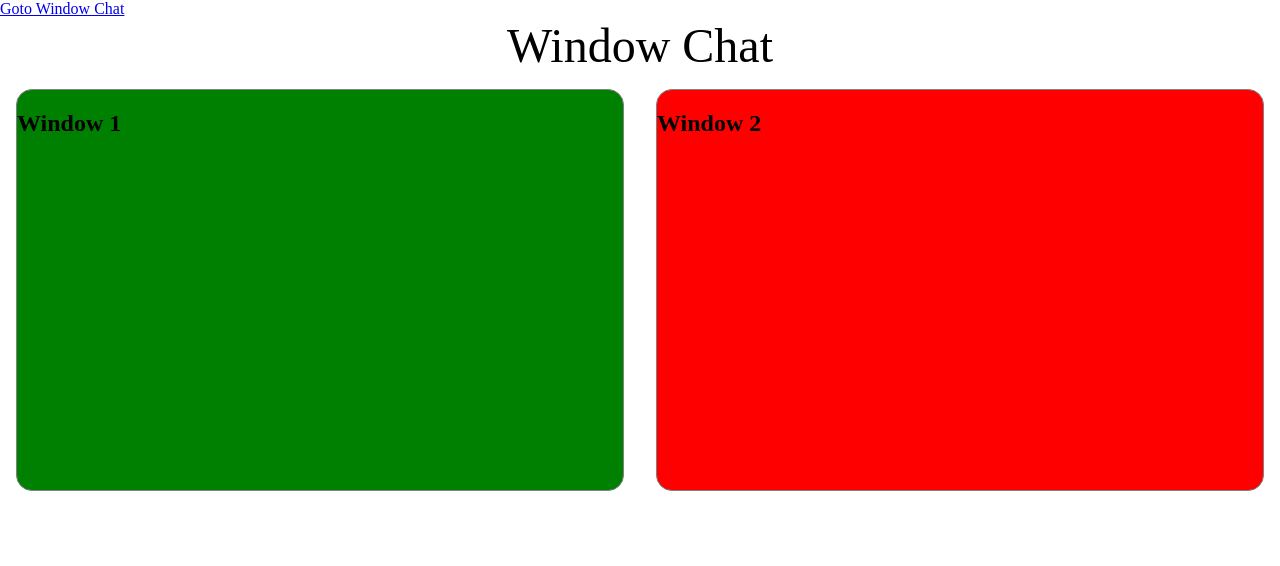
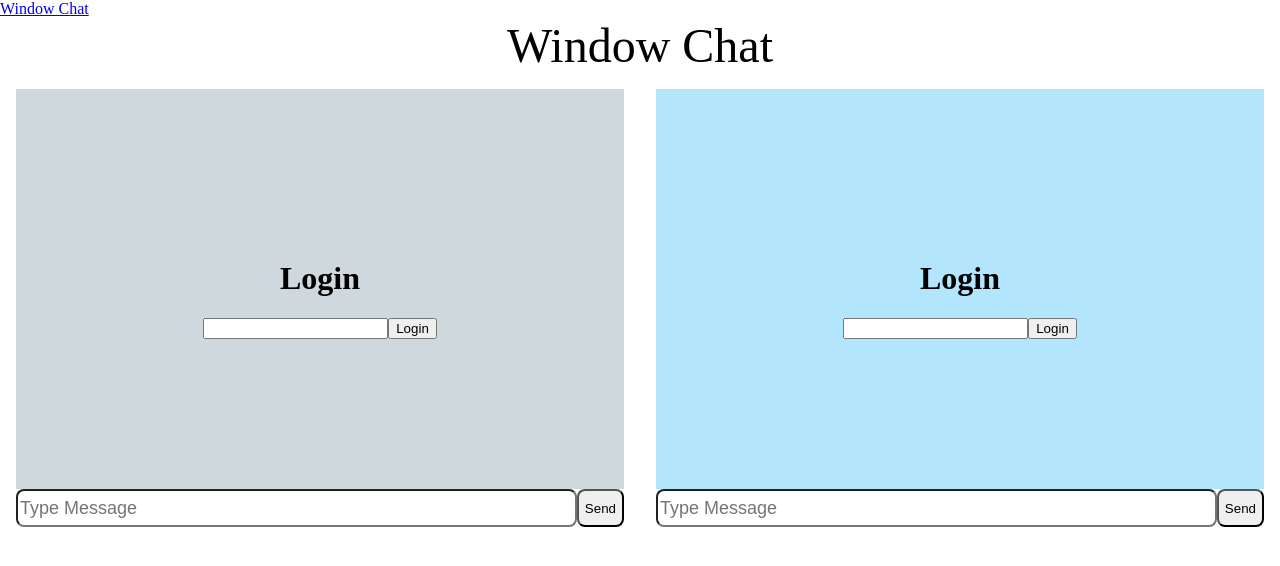
Before and after one commit to rajath002/React-Adv, a React (Create React App) app: page /window-chat in a window 1280 px wide. Shown: the top 566 px of the page. Built offline with nearby package versions, Linux system fonts and the light colour scheme.

Commit message:
feat(chat-window): Created two windows for chat, Powered by custom hook

```diff
--- a/package.json
+++ b/package.json
@@ -13,6 +13,7 @@
     "@types/react-dom": "^18.0.5",
     "async": "^3.2.4",
     "axios": "^0.21.1",
+    "classnames": "^2.3.2",
     "dotenv": "^16.0.1",
     "react": "^18.2.0",
     "react-beautiful-dnd": "^13.1.0",
--- a/src/App.tsx
+++ b/src/App.tsx
@@ -14,7 +14,9 @@ function App() {
     <ErrorBoundary>
       <Router>
         <div className="App">
-          <Link to={'/window-chat'}> Goto Window Chat</Link>
+          <header>
+            <Link to={"/window-chat"}> Window Chat</Link>
+          </header>
           <Routes>
             <Route path="/" element={<Listdetails />}></Route>
             <Route path="/postdetails/:id" element={<PostDetails />} />
--- /dev/null
+++ b/src/views/WindowChat/Window.tsx
@@ -0,0 +1,26 @@
+import classNames from "classnames";
+
+import { IWindow } from "./interface";
+import classes from "./windowChat.module.css";
+export default function Window(props: IWindow) {
+  return (
+    <>
+      <div>
+        <h4>Logged In User: {props.loggedInUser}</h4>
+        <div style={{ display: "flex", flexDirection: "column" }}>
+          {props.messages.map((text) => (
+            <div
+              key={text.id}
+              className={classNames(
+                classes.chat,
+                props.loggedInUser === text.sender && classes.chatBoxLeft
+              )}
+            >
+              {text.message}
+            </div>
+          ))}
+        </div>
+      </div>
+    </>
+  );
+}
--- /dev/null
+++ b/src/views/WindowChat/components/Login.tsx
@@ -0,0 +1,46 @@
+import { FormEvent, useState } from "react";
+
+interface ILogin {
+  onLogin: (username: string, windowName: string) => string;
+  windowName: string;
+}
+
+export default function Login(props: ILogin) {
+  const [error, setError] = useState("");
+
+  const login = (e: FormEvent) => {
+    e.preventDefault();
+    const target = e.target as typeof e.target & {
+      username: { value: string };
+    };
+    const result = props.onLogin(target.username.value, props.windowName);
+    console.log(result);
+
+    if (result) {
+      setError(result);
+    } else {
+      setError("");
+    }
+  };
+
+  return (
+    <div
+      style={{
+        display: "flex",
+        flexDirection: "column",
+        height: "100%",
+        justifyContent: "center",
+        alignItems: "center",
+      }}
+    >
+      <h1>Login</h1>
+      <form onSubmit={login} style={{ display: "flex" }}>
+        <input type="text" name="username" id="username" />
+        <button type="submit" style={{ textAlign: "center" }}>
+          Login
+        </button>
+      </form>
+      <div style={{ textAlign: "center" }}>{error}</div>
+    </div>
+  );
+}
--- /dev/null
+++ b/src/views/WindowChat/components/Textbox.tsx
@@ -0,0 +1,43 @@
+import classNames from "classnames";
+import { FormEvent } from "react";
+
+import classes from "./textbox.module.css";
+
+interface ITextbox {
+  onSubmit: (text: { message: string; loggedInUser: string }) => void;
+  loggedInUser: string;
+}
+
+export default function Textbox(props: ITextbox) {
+  const onSubmit = (e: FormEvent) => {
+    e.preventDefault();
+    const target = e.target as typeof e.target & {
+      message: { value: string };
+      reset: () => void;
+    };
+
+    if(!target.message.value.trim()) return;
+
+    props.onSubmit({
+      message: target.message.value,
+      loggedInUser: props.loggedInUser,
+    });
+    target.reset();
+  };
+  return (
+    <>
+      <form onSubmit={onSubmit}>
+        <div className={classNames(classes.textbox_container)}>
+          <input
+            type="text"
+            placeholder="Type Message"
+            name="message"
+            id="message"
+            className={classes.textbox}
+          />
+          <button>Send</button>
+        </div>
+      </form>
+    </>
+  );
+}
--- a/src/views/WindowChat/components/WindowOne.tsx
+++ /dev/null
@@ -1,9 +0,0 @@
-export default function WindowOne() {
-  return (
-    <>
-      <div>
-        <h2>Window 1</h2>
-      </div>
-    </>
-  );
-}
--- a/src/views/WindowChat/components/WindowTwo.tsx
+++ /dev/null
@@ -1,9 +0,0 @@
-export default function WindowTwo() {
-  return (
-    <>
-      <div>
-        <h2>Window 2</h2>
-      </div>
-    </>
-  );
-}
--- /dev/null
+++ b/src/views/WindowChat/components/textbox.module.css
@@ -0,0 +1,16 @@
+
+.textbox_container {
+    display: flex;
+    flex-direction: row;
+}
+
+.textbox {
+    width: 100%;
+    height: 2rem;
+    border-radius: 0.5rem;
+    font-size: large;
+}
+
+.textbox_container button {
+    border-radius: 0.5rem;
+}
--- /dev/null
+++ b/src/views/WindowChat/hooks/chatStore.tsx
@@ -0,0 +1,19 @@
+import { useState } from "react";
+import { IMessage } from "../interface";
+
+export default function useChatStore() {
+  const [state, setState] = useState<IMessage[]>([]);
+
+  const sendMessage = (text: IMessage) => {
+    setState(() => [...state, text]);
+  };
+
+  const getMessageCount = () => state.length;
+
+  return {
+    state,
+    setState,
+    sendMessage,
+    getMessageCount,
+  };
+}
--- a/src/views/WindowChat/index.tsx
+++ b/src/views/WindowChat/index.tsx
@@ -1,14 +1,66 @@
 import classes from "./windowChat.module.css";
-import WindowOne from "./components/WindowOne";
-import WindowTwo from "./components/WindowTwo";
+import Window from "./Window";
+import useChatStore from "./hooks/chatStore";
+import Textbox from "./components/Textbox";
+import classNames from "classnames";
+import { useState } from "react";
+import Login from "./components/Login";
 
 export default function WindowChat() {
+  const { state, sendMessage, getMessageCount } = useChatStore();
+
+  const [loginUser1, setLoginUser1] = useState<string>("");
+  const [loginUser2, setLoginUser2] = useState<string>("");
+
+  const onSubmitChat = (text: { message: string; loggedInUser: string }) => {
+    console.log(text.message);
+    sendMessage({
+      id: getMessageCount().toString(),
+      message: text.message,
+      sender: text.loggedInUser,
+    });
+  };
+
+  const loginWindow1 = (username: string): string => {
+    if (username === loginUser2) {
+      return "Duplicate user! please re-enter username";
+    }
+    setLoginUser1(username);
+    return "";
+  };
+
+  const loginWindow2 = (username: string): string => {
+    if (username === loginUser1) {
+      return "Duplicate user! please re-enter username";
+    }
+    setLoginUser2(username);
+    return "";
+  };
+
   return (
     <>
       <div className={classes.header}>Window Chat</div>
       <div className={classes.container}>
-        <div><WindowOne /></div>
-        <div><WindowTwo /></div>
+        <div>
+          <div className={classNames(classes.window, classes.window_1)}>
+            {loginUser1 ? (
+              <Window loggedInUser={loginUser1} messages={state} />
+            ) : (
+              <Login windowName="window1" onLogin={loginWindow1} />
+            )}
+          </div>
+          <Textbox onSubmit={onSubmitChat} loggedInUser={loginUser1} />
+        </div>
+        <div>
+          <div className={classNames(classes.window, classes.window_2)}>
+            {loginUser2 ? (
+              <Window loggedInUser={loginUser2} messages={state} />
+            ) : (
+              <Login windowName="window2" onLogin={loginWindow2} />
+            )}
+          </div>
+          <Textbox onSubmit={onSubmitChat} loggedInUser={loginUser2} />
+        </div>
       </div>
     </>
   );
--- /dev/null
+++ b/src/views/WindowChat/interface/index.ts
@@ -0,0 +1,10 @@
+export interface IMessage {
+    message: string,
+    sender: string,
+    id: string,
+}
+
+export interface IWindow {
+    loggedInUser: string,
+    messages: IMessage[]
+}
--- a/src/views/WindowChat/windowChat.module.css
+++ b/src/views/WindowChat/windowChat.module.css
@@ -9,17 +9,40 @@
 }
 
 .container > div {
-    border: 1px solid gray;
-    border-radius: 1rem;
-    height: 400px;
-    margin: 1rem;
+  border-radius: 1rem;
+  margin: 1rem;
 }
 
 .container > div:first-child {
-  background-color: green;
   width: 100%;
 }
 .container > div:last-child {
-  background-color: red;
   width: 100%;
 }
+/*------Window--------*/
+.window {
+  height: 400px;
+  overflow: auto;
+}
+
+.window_1 {
+  background-color: #cfd8dc;
+}
+.window_2 {
+  background-color: #b3e5fc;
+}
+
+/* -----------Chat---------- */
+.chat {
+  background-color: #a7ffeb;
+  padding: 5px;
+  border-radius: 20px 20px 20px 0;
+  margin: 5px;
+  width: 300px;
+}
+
+.chatBoxLeft {
+  margin-left: auto;
+  border-bottom-right-radius: 0;
+  border-bottom-left-radius: 20px;
+}
```
Also changed, not shown: 1 other file (tests, documents, lock files or other folders).
